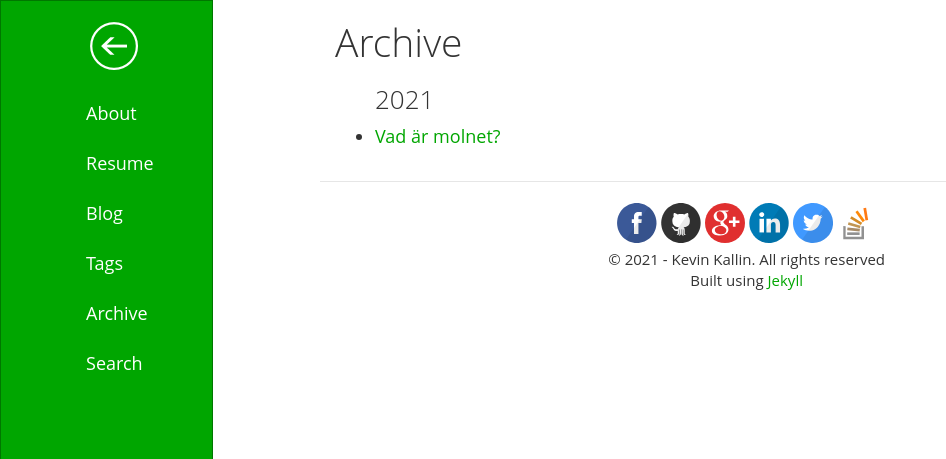
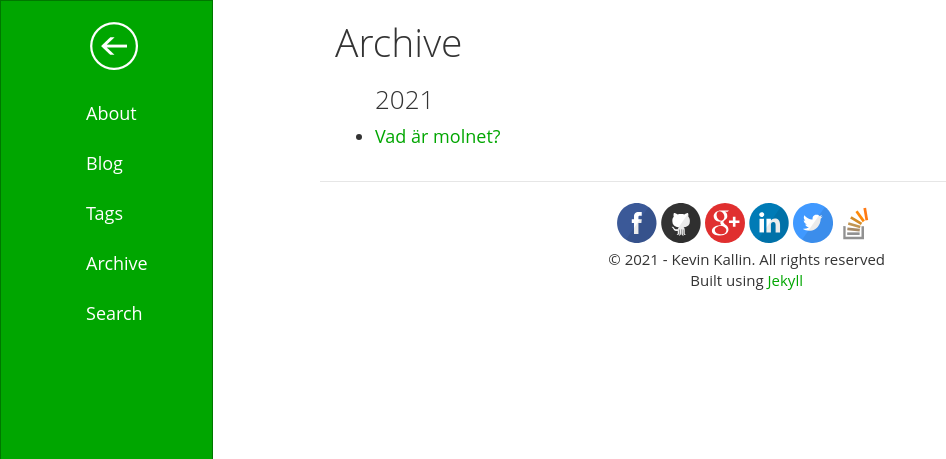
Before and after one commit to KevinKallin/KevinKallin.github.io, a Jekyll site: the page built from archive/index.html, in a window 1280 px wide. Shown: the top 459 px of the page, without its empty margins (0-946 px from the left). Built offline with Jekyll 4.4.1, drawn with Linux system fonts in a browser that asks for light colours.

Commit message:
Update _config.yml

```diff
--- a/_config.yml
+++ b/_config.yml
@@ -20,8 +20,6 @@ baseurl:          ''
 navigation:
 - text: About
   url: /about/
-- text: Resume
-  url: /resume/
 - text: Blog
   url: /blog/
 - text: Tags
```
